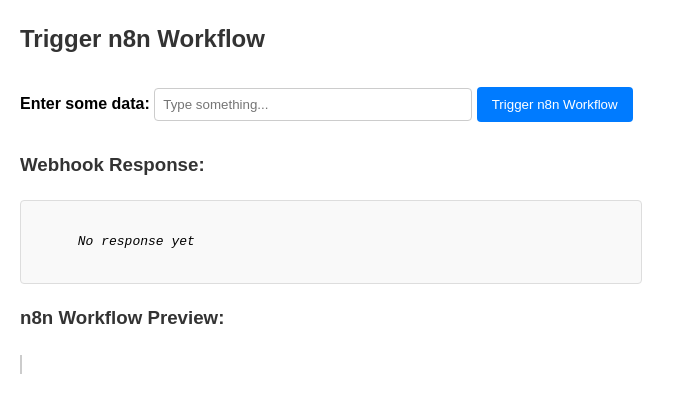
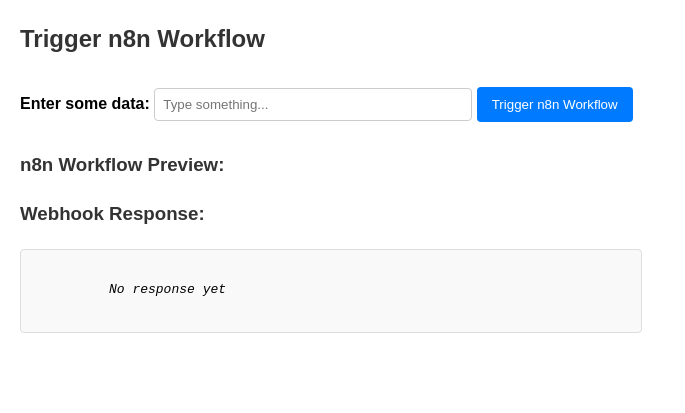
Before and after one commit to arg-tech/amf, a Jekyll site: the page demo.html, which Jekyll copies as it is, in a window 1280 px wide. Shown: the top 413 px of the page, without its empty margins (0-685 px from the left). Built offline with Jekyll 4.4.1, drawn with Linux system fonts in a browser that asks for light colours; part of the change alters nothing that is shown.

Commit message:
added demo

```diff
--- a/demo.html
+++ b/demo.html
@@ -65,11 +65,7 @@
     <!-- Button to trigger webhook -->
     <button id="triggerWebhookButton">Trigger n8n Workflow</button>
 
-    <!-- Section to display the raw webhook response -->
-    <h3>Webhook Response:</h3>
-    <div id="webhookResponse">
-      <em>No response yet</em>
-    </div>
+
 
 
     <!-- Section to display the n8n Workflow using the custom web component -->
@@ -356,12 +352,12 @@
       "tags": []
     }'></n8n-demo>
 
-    <n8n-demo-component
-      workflow-id="24"
-      n8n-url="https://n8n-new.arg.tech/"
-      style="width: 100%; height: 600px; border: 1px solid #ccc"
-      id="workflowPreview"
-    ></n8n-demo-component>
+
+        <!-- Section to display the raw webhook response -->
+        <h3>Webhook Response:</h3>
+        <div id="webhookResponse">
+          <em>No response yet</em>
+        </div>
 
     <script>
       // Your API key for authentication (replace with actual key)
```
